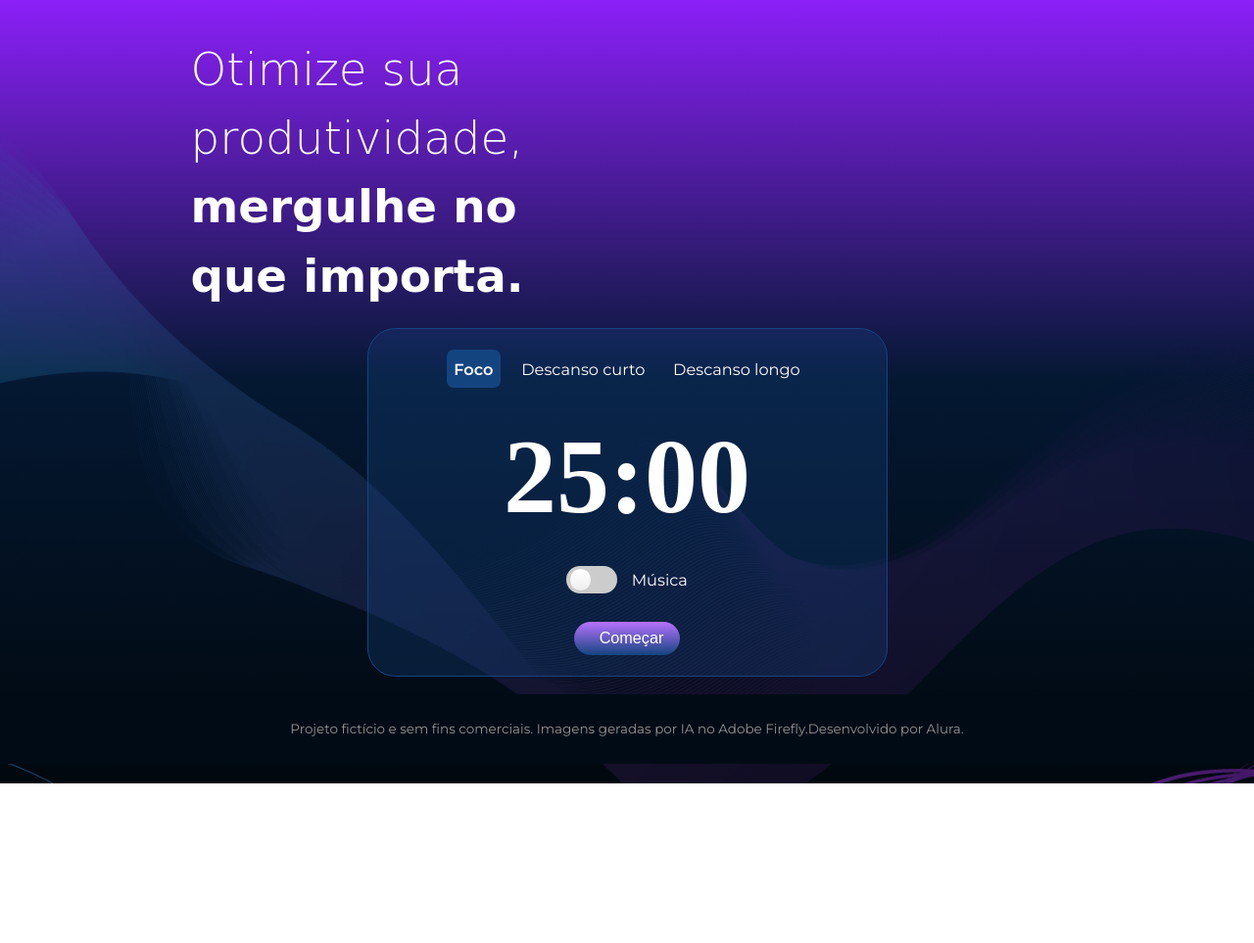
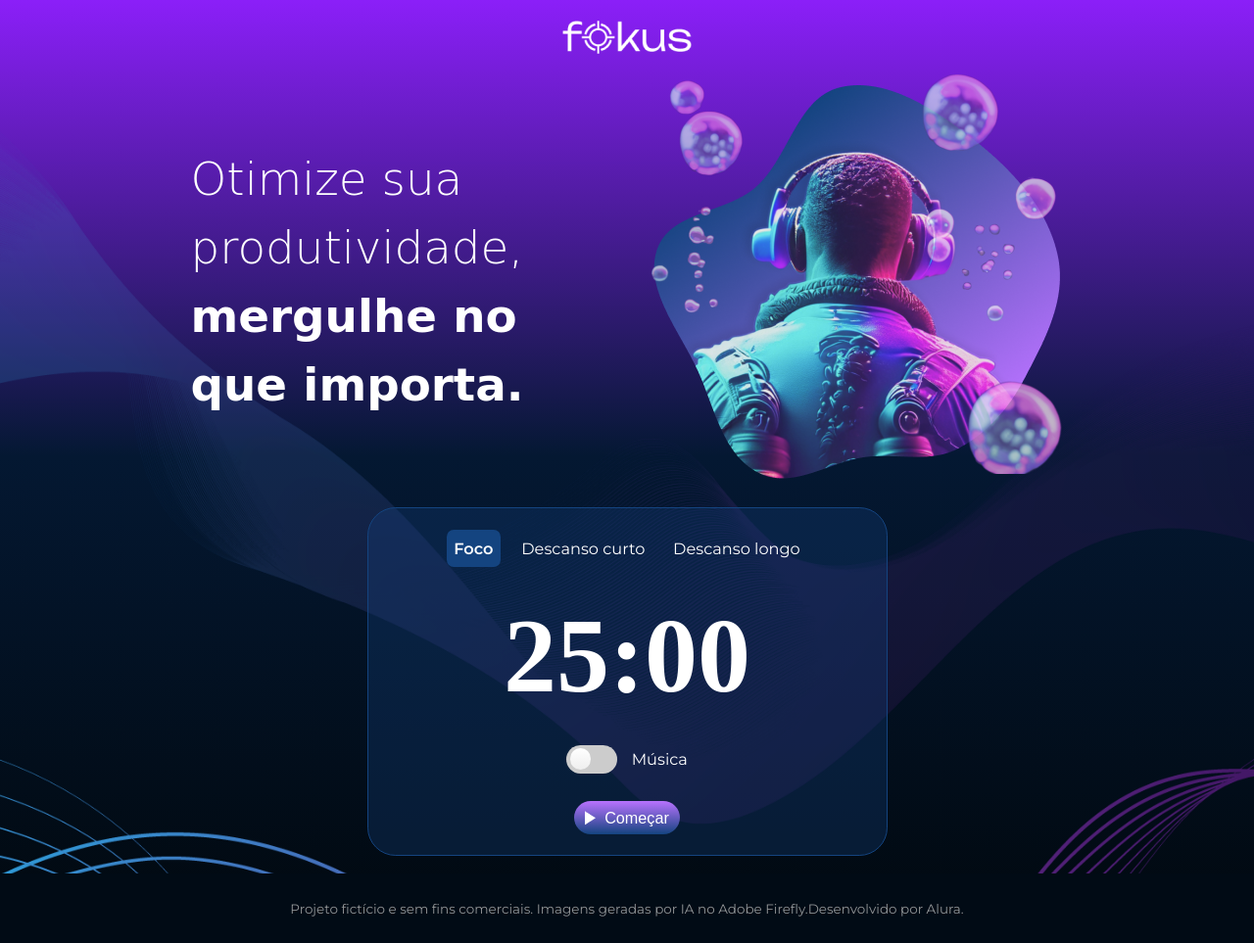
Before and after one commit to josdias/Fokus_Studying, a plain HTML site: page index.html in a window 1280 px wide. Shown: the whole page at 98% size. Before the commit the page ends 800 px from the top, so only its background shows below. Drawn offline with nearby package versions, Linux system fonts and the light colour scheme; the site is published under a folder, as on GitHub Pages, so addresses that start at the root find nothing; a web font is replaced by a local one.

Commit message:
Atualização 1.2 para o GitPages

```diff
--- a/index.html
+++ b/index.html
@@ -15,14 +15,14 @@
         href="https://fonts.googleapis.com/css2?family=Montserrat:ital,wght@0,100;0,200;0,300;0,400;0,500;0,600;0,700;0,800;0,900;1,100;1,200;1,300;1,400;1,500;1,600;1,700;1,800;1,900&family=Prata&family=Unbounded:wght@200;300;400;500;600;700;800;900&display=swap"
         rel="stylesheet">
     <link rel="stylesheet" href="./styles.css">
-    <script src="./script.js" defer></script>
+    <script src="script.js" defer></script>
 </head>
 
 <body>
     <main class="app">
         <header class="app__header">
             <figure class="app__logo-figure">
-                <img class="app__logo-image" src="/imagens/logo.png" alt="">
+                <img class="app__logo-image" src="imagens/logo.png" alt="">
             </figure>
         </header>
         <section class="app__section-banner-container">
@@ -31,20 +31,23 @@
                 <strong class="app__title-strong">mergulhe no que importa.</strong>
             </h1>
             <figure class="app__image-figure">
-                <img class="app__image" src="/imagens/foco.png" alt="">
+                <img class="app__image" src="imagens/foco.png" alt="">
             </figure>
         </section>
         <section class="app__section-card-container">
             <div class="app__card">
                 <ul class="app__card-list">
                     <li class="app__card-list-item">
-                        <button data-contexto="foco" class="app__card-button app__card-button--foco active">Foco</button>
+                        <button data-contexto="foco"
+                            class="app__card-button app__card-button--foco active">Foco</button>
                     </li>
                     <li class="app__card-list-item">
-                        <button data-contexto="short" class="app__card-button app__card-button--curto">Descanso curto</button>
+                        <button data-contexto="short" class="app__card-button app__card-button--curto">Descanso
+                            curto</button>
                     </li>
                     <li class="app__card-list-item">
-                        <button data-contexto="long" class="app__card-button app__card-button--longo">Descanso longo</button>
+                        <button data-contexto="long" class="app__card-button app__card-button--longo">Descanso
+                            longo</button>
                     </li>
                 </ul>
                 <div id="timer" class="app__card-timer"></div>
@@ -63,7 +66,7 @@
                 </ul>
                 <div class="app__card-primary-button-wrapper">
                     <button id="start-pause" class="app__card-primary-button">
-                        <img class="app__card-primary-butto-icon" src="/imagens/play_arrow.png" alt="">
+                        <img class="app__card-primary-butto-icon" src="imagens/play_arrow.png" alt="">
                         <span>Começar</span>
                     </button>
                 </div>
```
